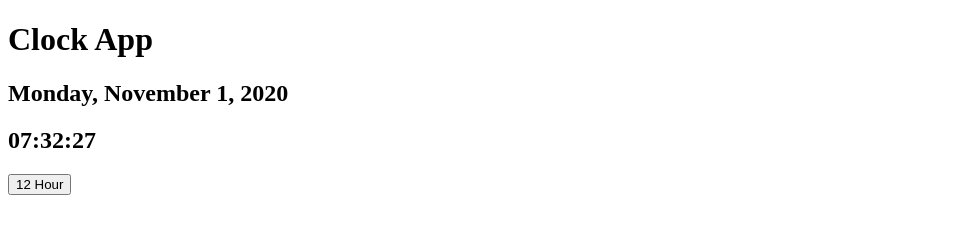
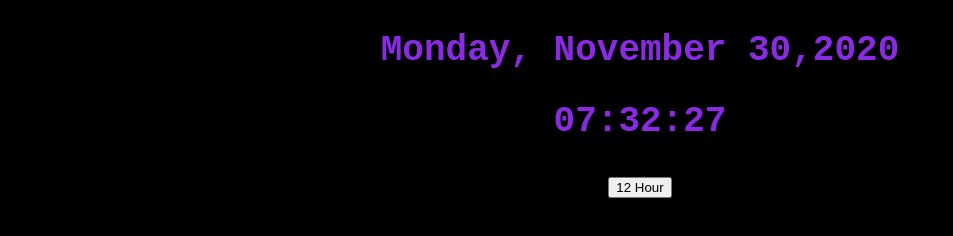
Before and after one commit to g-martelly/clock-app, a plain HTML site: page index.html in a window 1280 px wide. Shown: the whole page, without its empty margins (0-953 px from the left). Drawn offline with Linux system fonts and the light colour scheme.

Commit message:
Fixed day bug and added CSS

```diff
--- a/index.html
+++ b/index.html
@@ -3,12 +3,12 @@
 
 <head>
     <title>Clock App</title>
+    <link rel="stylesheet" href="style.css">
 
 </head>
 
 <body>
 
-    <h1 id="app-title">Clock App</h1>
     <div id="clock">
         <h2 id="date"></h2>
         <h2 id="24hourFormat"></h2>
--- a/script.js
+++ b/script.js
@@ -1,5 +1,5 @@
 
-const timer = setInterval(displayDateAndTime, 500);
+const timer = setInterval(displayDateAndTime, 1000);
 var toggle = 24;
 document.getElementById('12hourFormat').hidden = true;
 
@@ -11,7 +11,9 @@ function displayDateAndTime() {
     var currentDay= daysOfTheWeek[date.getDay()];
     var month = months[date.getMonth()];
     var year = date.getFullYear();
-    var day = date.getDay();
+    var day = date.getDate();
+
+   // console.log("day is + " + day + " " + date);
 
     //Get time
     var hour = date.getHours();
@@ -28,7 +30,7 @@ function displayDateAndTime() {
     var timeField24h= document.getElementById('24hourFormat');
     var timeField12h= document.getElementById('12hourFormat');
 
-    dateField.innerHTML = currentDay + ", " + month + " " + day + ", " + year;
+    dateField.innerHTML = currentDay + ", " + month + " " + day + "," + year;
     timeField24h.innerHTML = hour + ":" + minute + ":" + seconds;
     timeField12h.innerHTML = calculateHour() + ":" + minute + ":" + seconds + " " + am_pm();
 
--- a/style.css
+++ b/style.css
@@ -0,0 +1,15 @@
+body
+{
+    font-family: Impact, Haettenschweiler, 'Arial Narrow Bold', sans-serif;
+    font-size: 12;
+    background-color: black;
+
+}
+
+div#clock
+{
+    font-family: 'Courier New', Courier, monospace;
+    font-size: 24px;
+    color: blueviolet;
+    text-align: center;
+}
```
